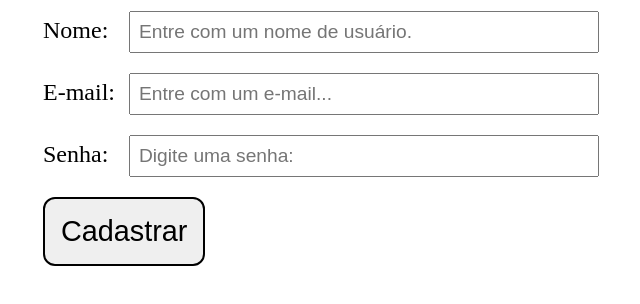
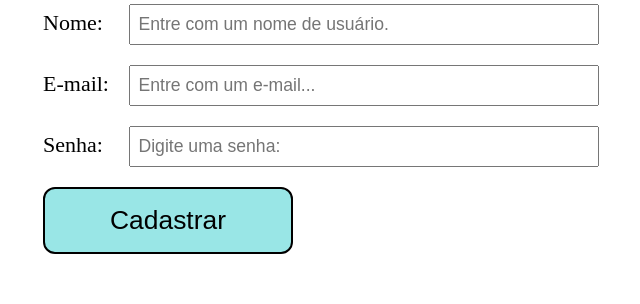
Before and after one commit to FabioFelipeSantos/curso_ebac_frontend_modulo3, a plain HTML site: page index.html in a window 1280 px wide. Shown: the part 136-440 px from the top of the page, without its empty margins (17-657 px from the left). Drawn offline with Linux system fonts and the light colour scheme.

Commit message:
correção do botão de envio e mudanças na estilização do botão

```diff
--- a/index.html
+++ b/index.html
@@ -7,7 +7,7 @@
     <style>
       html {
         min-height: 100vh;
-        font-size: 24px;
+        font-size: 22px;
       }
       body {
         min-height: 100%;
@@ -24,11 +24,17 @@
         display: inline-block;
         width: 80px;
       }
-      button {
+      input[type="submit"] {
+        width: 250px;
         font-size: 1.2em;
         padding: 16px;
         border: 2px solid;
         border-radius: 12px;
+        background-color: hsl(180, 60%, 75%);
+        transition: all 0.2s ease-out;
+        &:hover {
+          background-color: hsl(180, 60%, 55%);
+        }
       }
     </style>
   </head>
@@ -70,7 +76,7 @@
         title="Cadastre uma senha com no mínimo 6 caracteres e no máximo 15 caracteres."
         required />
       <br />
-      <button>Cadastrar</button>
+      <input type="submit" value="Cadastrar" />
     </form>
   </body>
 </html>
```
